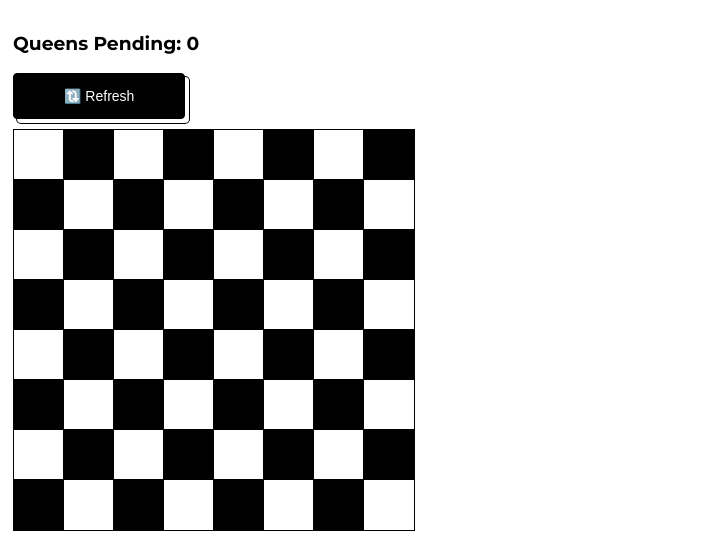
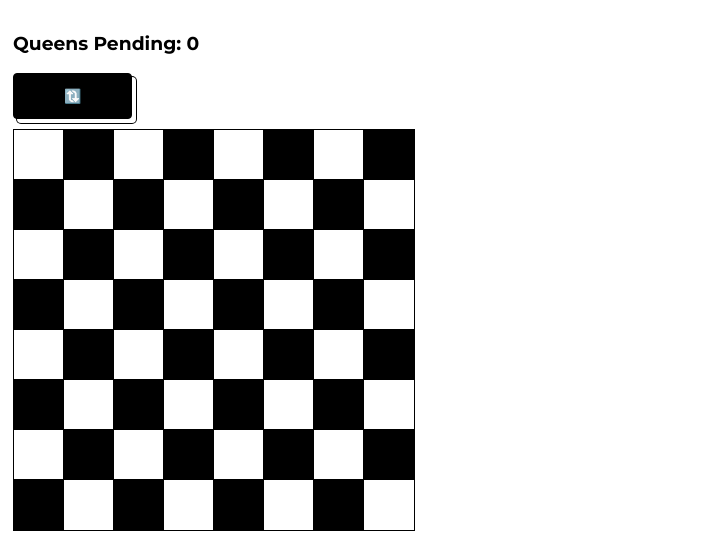
Before and after one commit to theabhayprajapati/nqueens-board, a website built with webpack: page index.html in a window 1280 px wide. Shown: the top 542 px of the page, without its empty margins (0-715 px from the left). Built offline with nearby package versions, Linux system fonts and the light colour scheme.

Commit message:
updated the refresh button

```diff
--- a/index.html
+++ b/index.html
@@ -34,7 +34,6 @@
         <span>
             🔃
         </span>
-        Refresh
     </button>
 
     </div>
```
